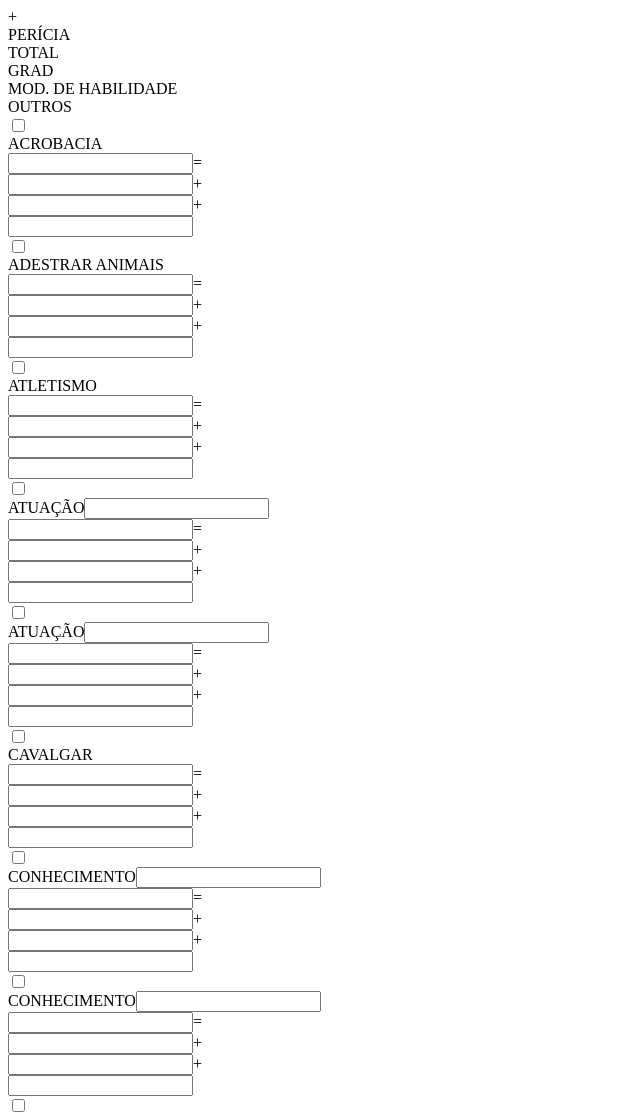
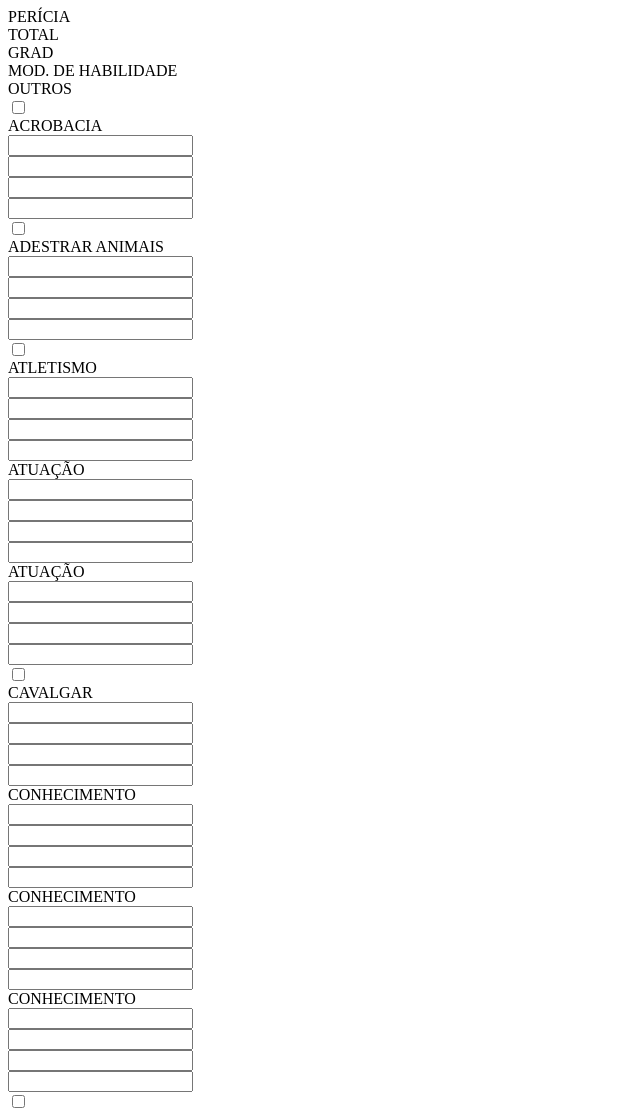
Before and after one commit to Aeithne/tormentaRPG, a PHP site: page / in a window 1280 px wide. Shown: the top 1112 px of the page, without its empty margins (0-640 px from the left). Run offline with PHP 8.4, Linux system fonts and the light colour scheme.

Commit message:
Update index.php

```diff
--- a/index.php
+++ b/index.php
@@ -1,4 +1,6 @@
 <?php
+
+	header('Content-Type: text/html; charset=utf-8');
 
 	class Pericia {
 		public $id;
@@ -93,37 +95,46 @@
 	$pericias[] = $pericia;
 
 
-		echo "<div class='container caixaPericias bordas'>";
-		echo "<div class='row'>";
-		echo "<div class='checkbox caixaTitulo'>+</div>";
-		echo "<div class='col-3 nomePericia caixaTitulo'>PERÍCIA</div>";
-		echo "<div class='col-1'>TOTAL</div>";
-		echo "<div class='col-1'>GRAD</div>";
-		echo "<div class='col-1'>MOD. DE HABILIDADE</div>";
-		echo "<div class='col-1'>OUTROS</div>";
+		echo '<div class="caixaPericias">';
+		echo '<div class="row cabecalho align-items-end" style="padding: 0px;">';
+		echo '<div class="col-1 caixaTitulo"><i id="peric-add-new" class="fas fa-plus" style="cursor: pointer;"></i></div>';
+
+		echo '
+		<div class="col-2 nomePericia caixaTitulo" >PERÍCIA</div>';
+		echo '<div class="col-1 caixaTitulo"><i id="peric-open-close" class="fas fa-angle-down" style="cursor: pointer;"></i></div>';
+		echo '
+		<div class="col-2">TOTAL</div>
+		<div class="col-2">GRAD</div>
+		<div class="col-2">MOD. DE HABILIDADE</div>
+		<div class="col-2">OUTROS</div>';
 		echo "</div>";
 
 		echo "<tbody>";
 		foreach ($pericias as $pericia) {
 			echo "<div class='row pericia pericia$pericia->habchave'>";
-			echo "<div class='checkbox'>";
-			echo "<input type='checkbox'>";
-			echo "</div>";
+
 			if ($pericia->especificar) {
+				echo "<div class='col-1'>";
+				echo "<i id='peric-add-newline' class='fas fa-plus $pericia->habchave</i>' style='cursor: pointer;' onclick='addPericia(this, \"$pericia->habchave\");'></i>";
+				echo "</div>";
 				echo "<div class='col-3'>";
 				echo "<span>$pericia->nome</span>";
-				echo "<input type='text' class='bordas'>";
+				//echo "<input type='text' class='bordas'>";
 				echo "</div>";
 			} else {
+				echo "<div class='col-1'>";
+				echo "<input type='checkbox'>";
+				echo "</div>";
 				echo "<div class='col-3'>";
 				echo "<span>$pericia->nome</span>";
+				//echo "<input type='text' class='bordas'>";
 				echo "</div>";
 			}
 
-			echo "<div class='col-1'><span><input type='number' step='1' class='caixaEntrada'>=</span> </div>";
-			echo "<div class='col-1'><span><input type='number' step='1' class='caixaEntrada'>+</span></div>";
-			echo "<div class='col-1'><span><input type='number' step='1' class='caixaEntrada mod_$pericia->habchave' size='3'>+</span></div>";
-			echo "<div class='col-1'><input type='number' step='1' class='caixaEntrada'></div>";
+			echo "<div class='col-2'><input type='number' step='1' class='caixaEntrada'></div>";
+			echo "<div class='col-2'><input type='number' step='1' class='caixaEntrada'></div>";
+			echo "<div class='col-2'><input type='number' step='1' class='caixaEntrada mod_$pericia->habchave' size='3'></div>";
+			echo "<div class='col-2'><input type='number' step='1' class='caixaEntrada'></div>";
 			echo "</div>";
 		}
 		echo "</tbody>";
```
